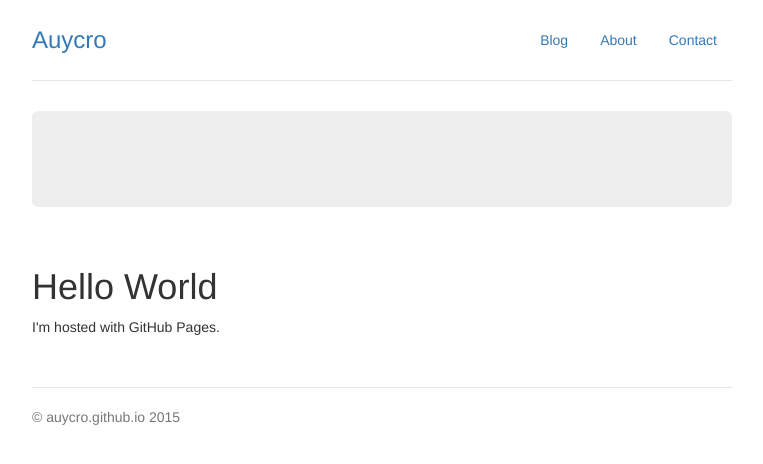
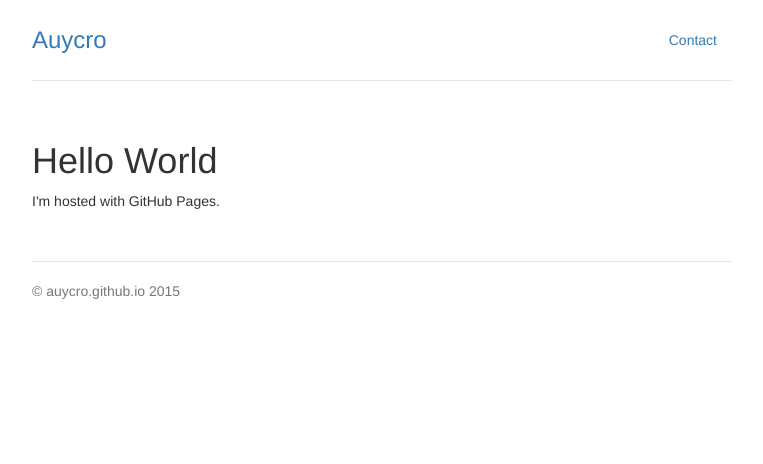
Before and after one commit to auycro/auycro.github.io, a Jekyll site: the page built from index.html, in a window 1280 px wide. Shown: the top 464 px of the page, without its empty margins (258-1021 px from the left). Built offline with Jekyll 4.4.1, drawn with Linux system fonts in a browser that asks for light colours; nearby versions of some CDN libraries.

```diff
--- a/_includes/header.html
+++ b/_includes/header.html
@@ -2,8 +2,8 @@
     <nav>
       <ul class="nav nav-pills pull-right">
         <!--li role="presentation" class="active"><a href="#">Home</a></li-->
-        <li role="presentation"><a href="#">Blog</a></li>
-        <li role="presentation"><a href="#">About</a></li>
+        <!--li role="presentation"><a href="/blog/">Blog</a></li-->
+        <!--li role="presentation"><a href="#">CV</a></li-->
         <li role="presentation"><a href="#">Contact</a></li>
       </ul>
     </nav>
--- a/_includes/scripts.html
+++ b/_includes/scripts.html
@@ -1,6 +1,6 @@
 <!-- bootstrap, Latest compiled and minified JavaScript -->
 <!--script src="https://maxcdn.bootstrapcdn.com/bootstrap/3.3.5/js/bootstrap.min.js"></script-->
-<link href="css/bootstrap.min.css" rel="stylesheet">
-<link href="css/jumbotron-narrow.css" rel="stylesheet">
+<link href="/css/bootstrap.min.css" rel="stylesheet">
+<link href="/css/jumbotron-narrow.css" rel="stylesheet">
 <!-- jquery, Latest compiled and minified JavaScript -->
 <script src="https://ajax.googleapis.com/ajax/libs/jquery/1.11.3/jquery.min.js"></script>
--- a/_layouts/default.html
+++ b/_layouts/default.html
@@ -4,8 +4,7 @@
 	<body>
 		<div class="container">
 		{% include header.html %}
-		<div class="jumbotron">
-		</div>
+		<!--div class="jumbotron"></div-->
 		<div class="row marketing">
 		{{ content }}
 		</div>
```
Also changed, not shown: contact/index.html (added, +15 -0 lines).
